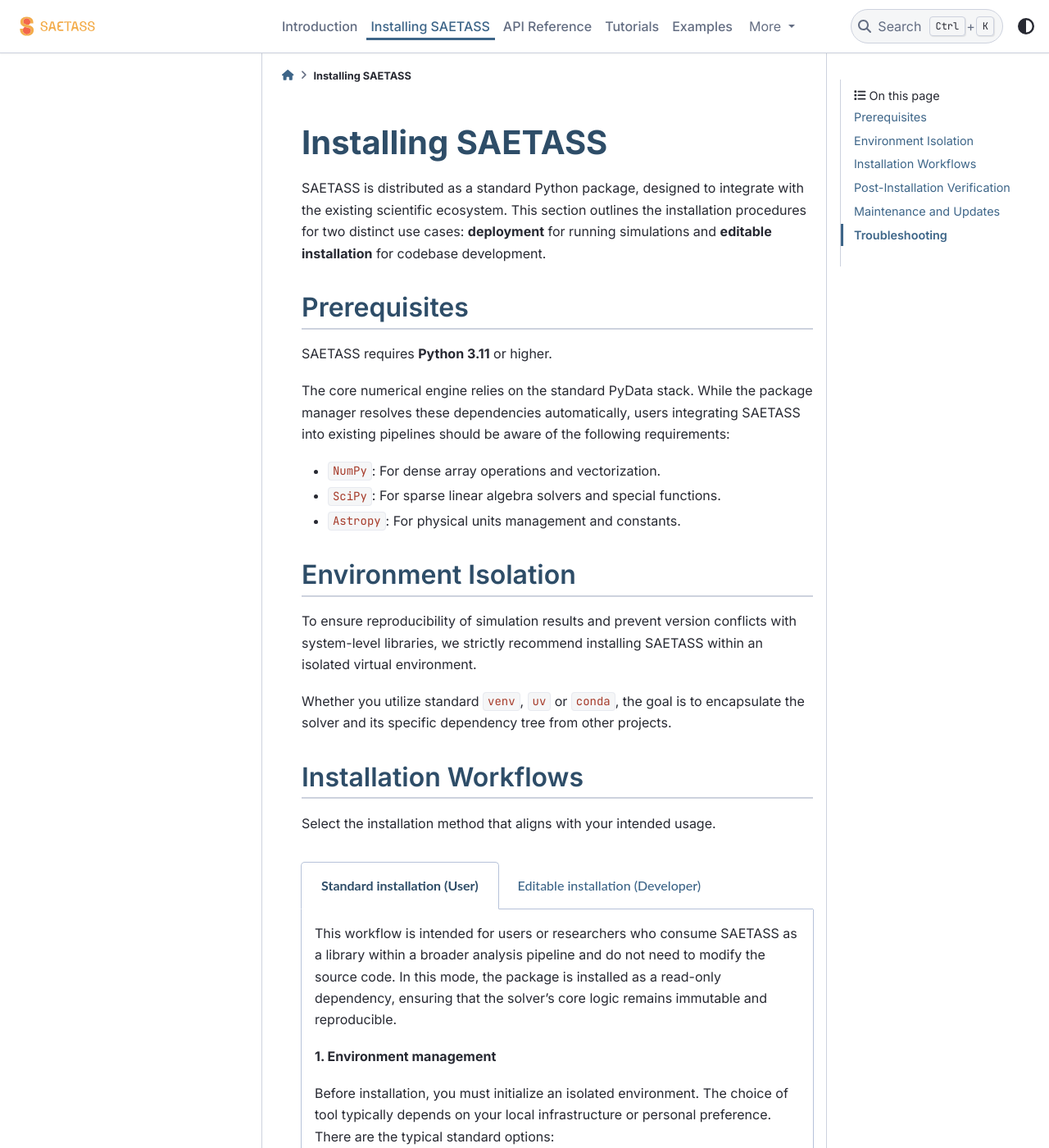
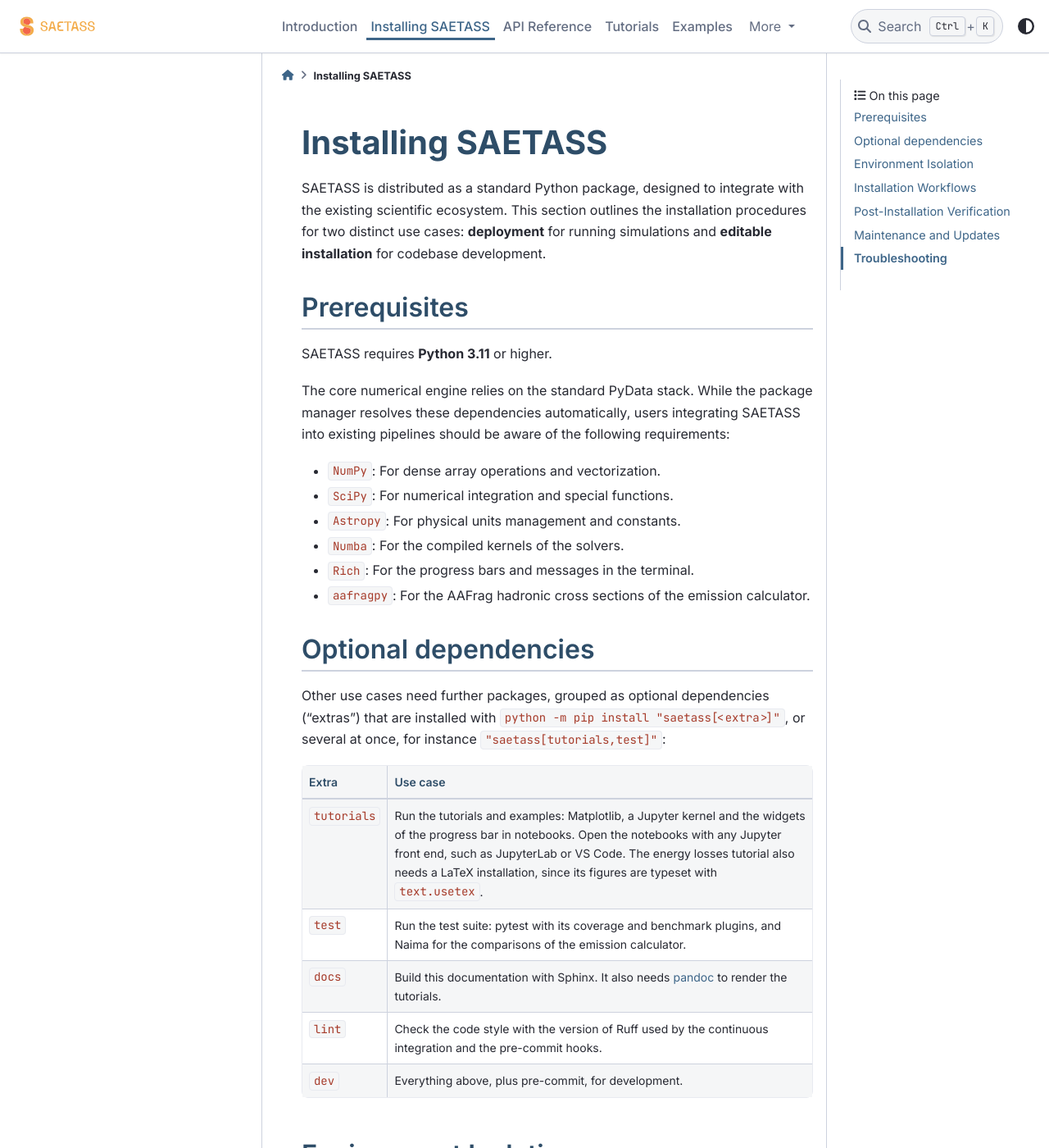
Before and after one commit to jmgarciamorillo/SAETASS, a Sphinx documentation site: the page built from docs/source/installation.rst, in a window 1280 px wide and 1400 px high. Shown: the whole window at 82% size. Built offline with Sphinx 7.4.7 and the PyData theme 0.15.4, drawn with Linux system fonts in a browser that asks for light colours; pages that are not in the unit, such as notebooks, are missing from menus.

Commit message:
Split optional dependencies by use case
The extras mixed the dependencies of different use cases: dev held the
test tools, ruff, pre-commit and naima, plotting held matplotlib, which
the package never imports, and the documentation had its own
requirements file without versions. Group them by use case: tutorials,
test, docs, lint and dev for all of them. The documentation needs
IPython, for the syntax highlighting of the notebooks, rather than
ipykernel, which only brought it in. Ruff is pinned to the version of
the pre-commit hook, so that the continuous integration and pre-commit
format the code alike. The continuous integration installs test and
lint, Read the Docs installs docs, and the installation guide describes
each extra. The minimum versions are the oldest that pass the tests,
build the documentation or execute the tutorials.

```diff
--- a/docs/source/installation.rst
+++ b/docs/source/installation.rst
@@ -13,8 +13,33 @@
 The core numerical engine relies on the standard PyData stack. While the package manager resolves these dependencies automatically, users integrating SAETASS into existing pipelines should be aware of the following requirements:
 
 - :code:`NumPy`: For dense array operations and vectorization.
-- :code:`SciPy`: For sparse linear algebra solvers and special functions.
+- :code:`SciPy`: For numerical integration and special functions.
 - :code:`Astropy`: For physical units management and constants.
+- :code:`Numba`: For the compiled kernels of the solvers.
+- :code:`Rich`: For the progress bars and messages in the terminal.
+- :code:`aafragpy`: For the AAFrag hadronic cross sections of the emission calculator.
+
+Optional dependencies
+---------------------
+
+Other use cases need further packages, grouped as optional dependencies ("extras") that are installed with :code:`python -m pip install "saetass[<extra>]"`, or several at once, for instance :code:`"saetass[tutorials,test]"`:
+
+.. list-table::
+   :header-rows: 1
+   :widths: 15 85
+
+   * - Extra
+     - Use case
+   * - :code:`tutorials`
+     - Run the tutorials and examples: Matplotlib, a Jupyter kernel and the widgets of the progress bar in notebooks. Open the notebooks with any Jupyter front end, such as JupyterLab or VS Code. The energy losses tutorial also needs a LaTeX installation, since its figures are typeset with :code:`text.usetex`.
+   * - :code:`test`
+     - Run the test suite: pytest with its coverage and benchmark plugins, and Naima for the comparisons of the emission calculator.
+   * - :code:`docs`
+     - Build this documentation with Sphinx. It also needs `pandoc <https://pandoc.org>`_ to render the tutorials.
+   * - :code:`lint`
+     - Check the code style with the version of Ruff used by the continuous integration and the pre-commit hooks.
+   * - :code:`dev`
+     - Everything above, plus pre-commit, for development.
 
 Environment Isolation
 ---------------------
@@ -85,7 +110,7 @@
 
       **2. Environment and dependency resolution**
 
-      In development mode, you require more than just the runtime engine. You need the "extra" dependencies for testing (e.g. :code:`pytest`).
+      In development mode, you require more than just the runtime engine. The :code:`dev` extra installs the dependencies of every use case (see `Optional dependencies`_).
 
       .. code-block:: bash
 
@@ -93,8 +118,8 @@
          python -m venv .venv
          source .venv/bin/activate
 
-         # Perform the editable install with 'dev' extras and optionally with standard PyData plotting tools
-         python -m pip install -e ".[dev,plotting]"
+         # Perform the editable install with the 'dev' extra
+         python -m pip install -e ".[dev]"
 
       .. warning::
          The `-e` flag (short for `--editable`) creates a link to your current directory. If you move or rename the `SAETASS` folder, the Python interpreter will no longer be able to find the package, and you will encounter an ``ImportError``.
```
Also changed, not shown: other parts of docs/source/installation.rst (+1 -1 lines), README.md (+1 -0 lines), docs/requirements.txt (deleted, +0 -7 lines), pyproject.toml (+26 -9 lines), .readthedocs.yaml, 1 other file.
